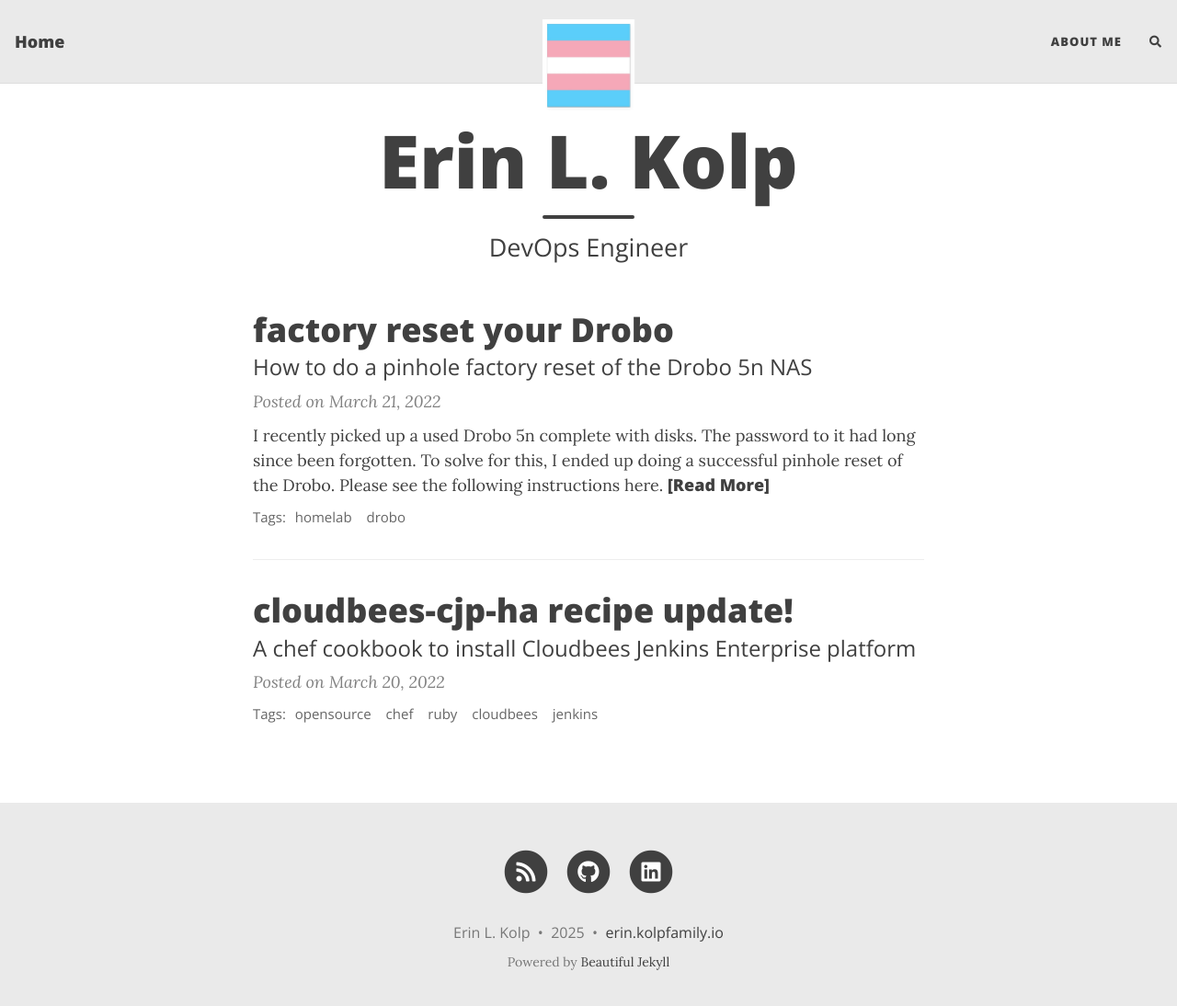
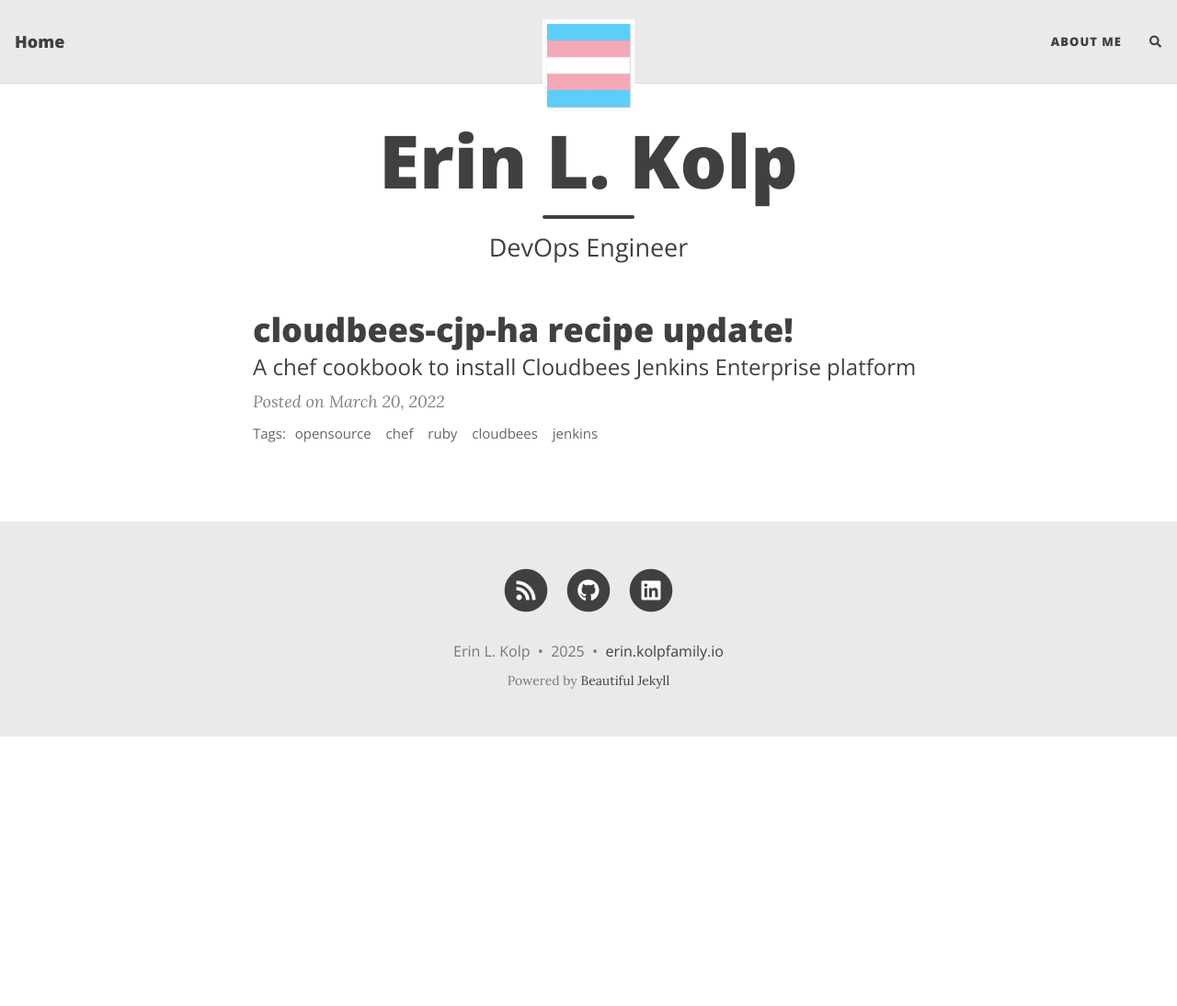
Before and after one commit to leakolp/leakolp.github.io, a Jekyll site: the page built from index.html, in a window 1280 px wide and 1107 px high. Shown: the top 1094 px of the window at 92% size. Built offline with Jekyll 4.4.1, drawn with Linux system fonts in a browser that asks for light colours; nearby versions of some CDN libraries; the list of posts is cut into pages by our own code; comment, search, counter and statistics services are not loaded.

Commit message:
Saving progress.

````diff
--- a/_posts/2022-03-21-Factory-Reset-Drobo.md
+++ /dev/null
@@ -1,26 +0,0 @@
----
-layout: post
-title: factory reset your Drobo
-subtitle: How to do a pinhole factory reset of the Drobo 5n NAS
-tags: [homelab, drobo]
-comments: false
----
-
-I recently picked up a used Drobo 5n complete with disks. The password to it had long since been forgotten. To solve for this, I ended up doing a successful pinhole reset of
-the Drobo. Please see the following instructions [here](https://drobocommunity.m-ize.com/t/pinhole-reset/75489/28).
-
-```bash
-Ultimately i did this without drives in but i think it will also work with drives.
-
-shut it down
-unplug the power
-Depress the pinhole switch (and from this point on keep this depressed till the end)
-Hold down the power switch (and from this point on keep this depressed till the end) <-- this is the part i was missing out of there instructions
-Regardless of pain, continue to hold the reset switch AND the power switch until you get the red LED for the top drive, OR (in theory) the drives go green.
-After this i had the drobo showing up again in the dash board. When i added the old drives back in it seemed like it was trying to recover them, so i ended up doing another
-reset from the dashboard and that resolved the remaining problems.
-
-Hope this helps future googlers
-```
-
--Erin Kolp
````
Also changed, not shown: _posts/2022-03-20-Open-Source-Chef-Cookbook.md (+1 -0 lines).
